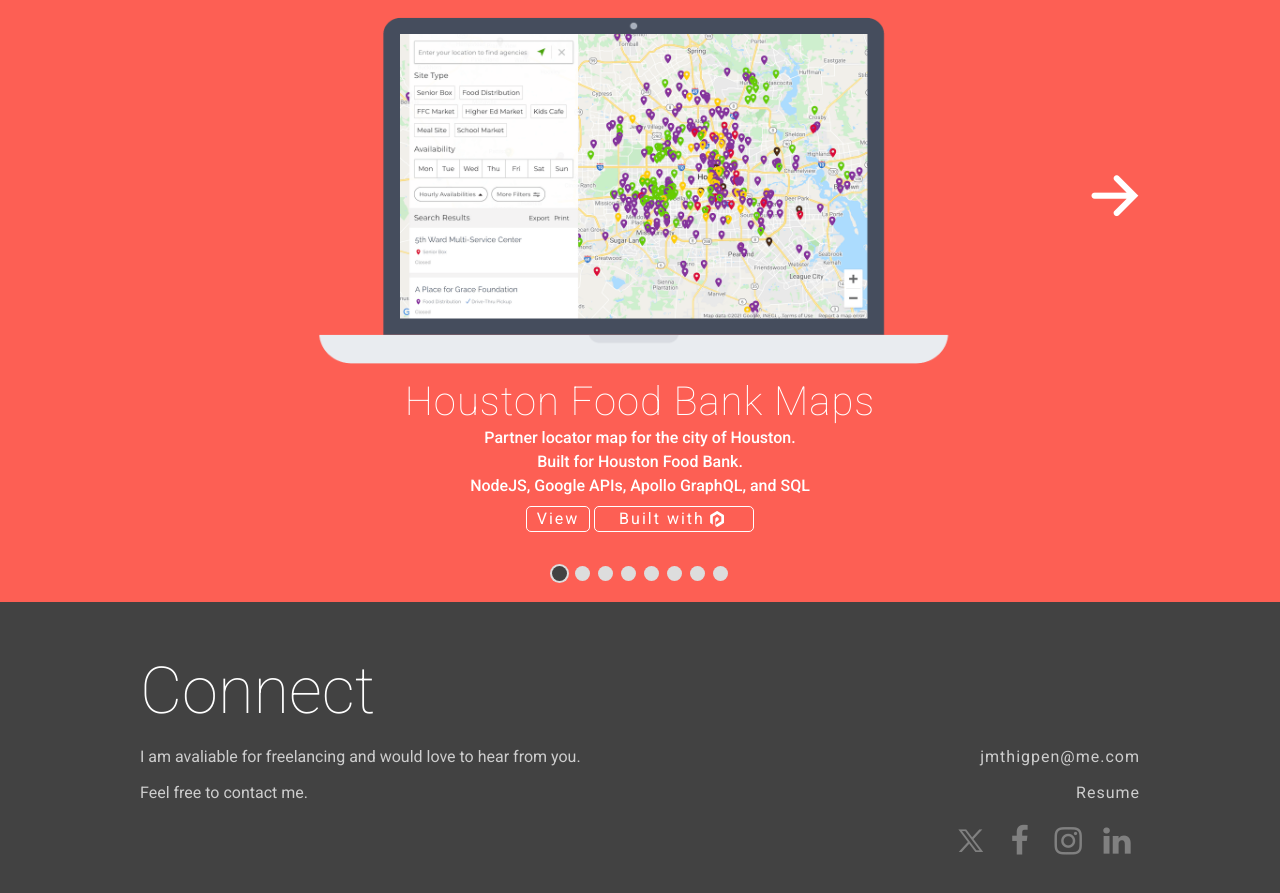
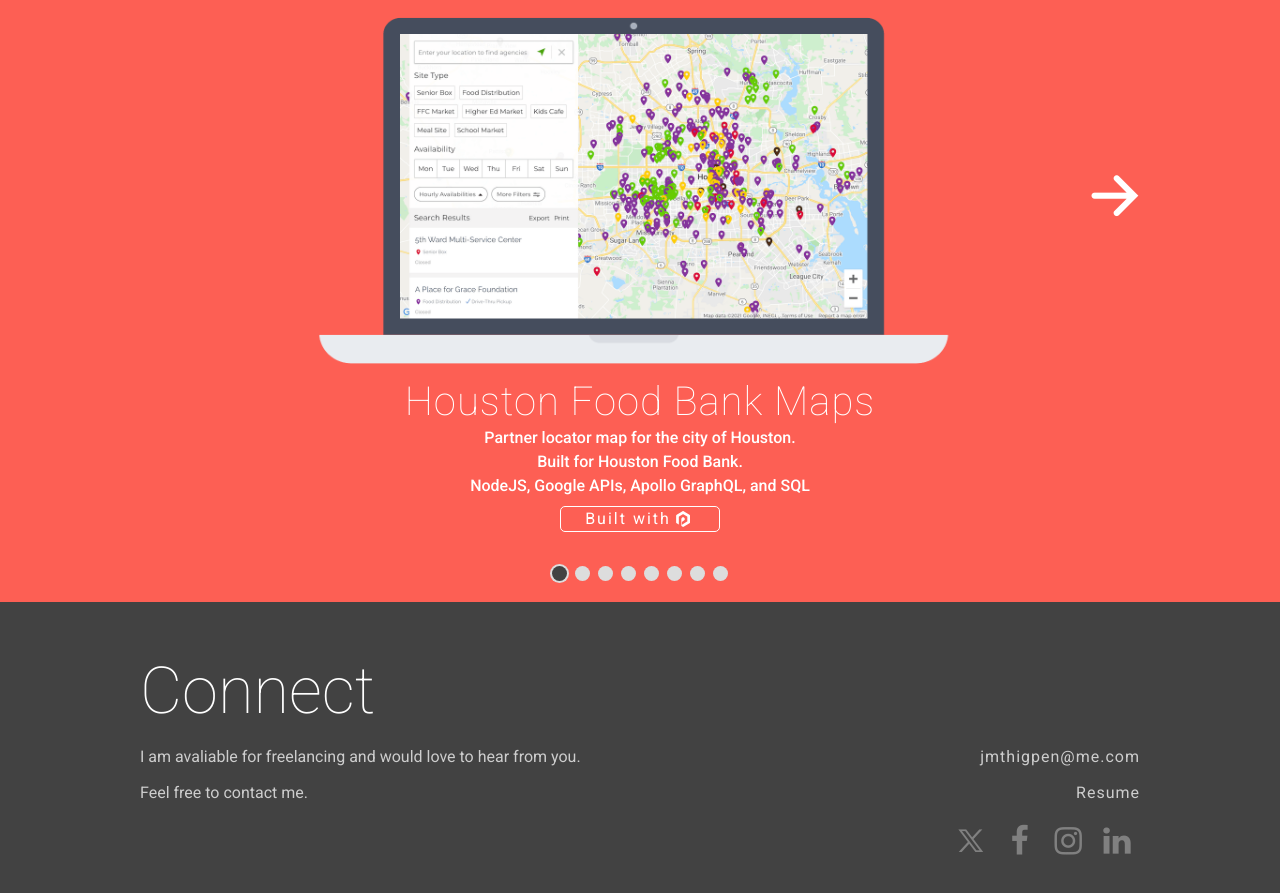
Before and after one commit to jimmythigpen/port2, a website: page index.html in a window 1280 px wide. Shown: the part 1240-2133 px from the top of the page. Drawn offline with Linux system fonts and the light colour scheme; files whose address does not match are found by name.

Commit message:
update link

```diff
--- a/index.html
+++ b/index.html
@@ -113,7 +113,6 @@
                   <a class="disabled" href="#"><img src="images/hfb-map.png" alt="Houston Food Bank" /></a>
                   <h2>Houston Food Bank Maps</h2>
                   <p>Partner locator map for the city of Houston.<br />Built for Houston Food Bank.</br>NodeJS, Google APIs, Apollo GraphQL, and SQL</p>
-                  <a target="_blank" href="https://map.houstonfoodbank.org/" class="live-link">View</a>
                   <a target="_blank" href="https://poetic.io/" class="live-link poetic">
                     Built with<svg viewBox="0 0 70 70" version="1.1" xmlns="http://www.w3.org/2000/svg"
                       xmlns:xlink="http://www.w3.org/1999/xlink" xmlns:sketch="http://www.bohemiancoding.com/sketch/ns">
```
